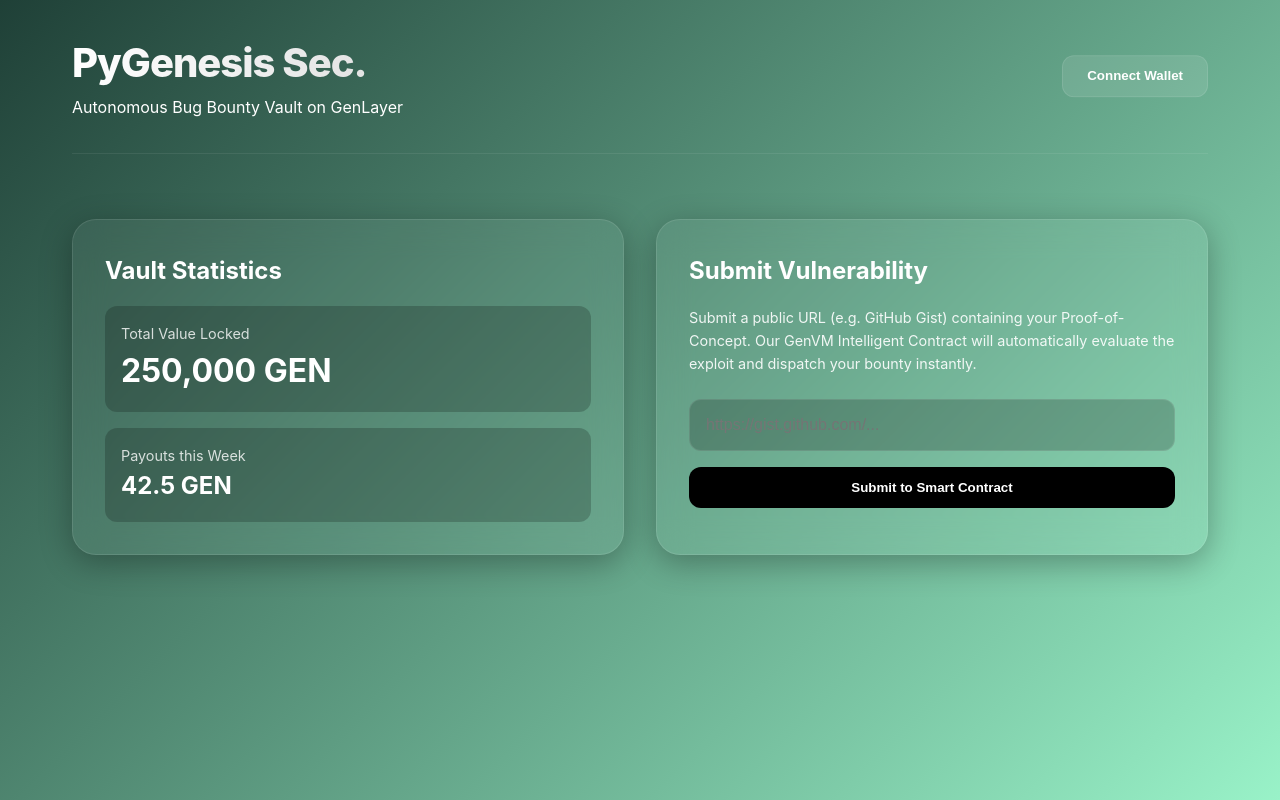
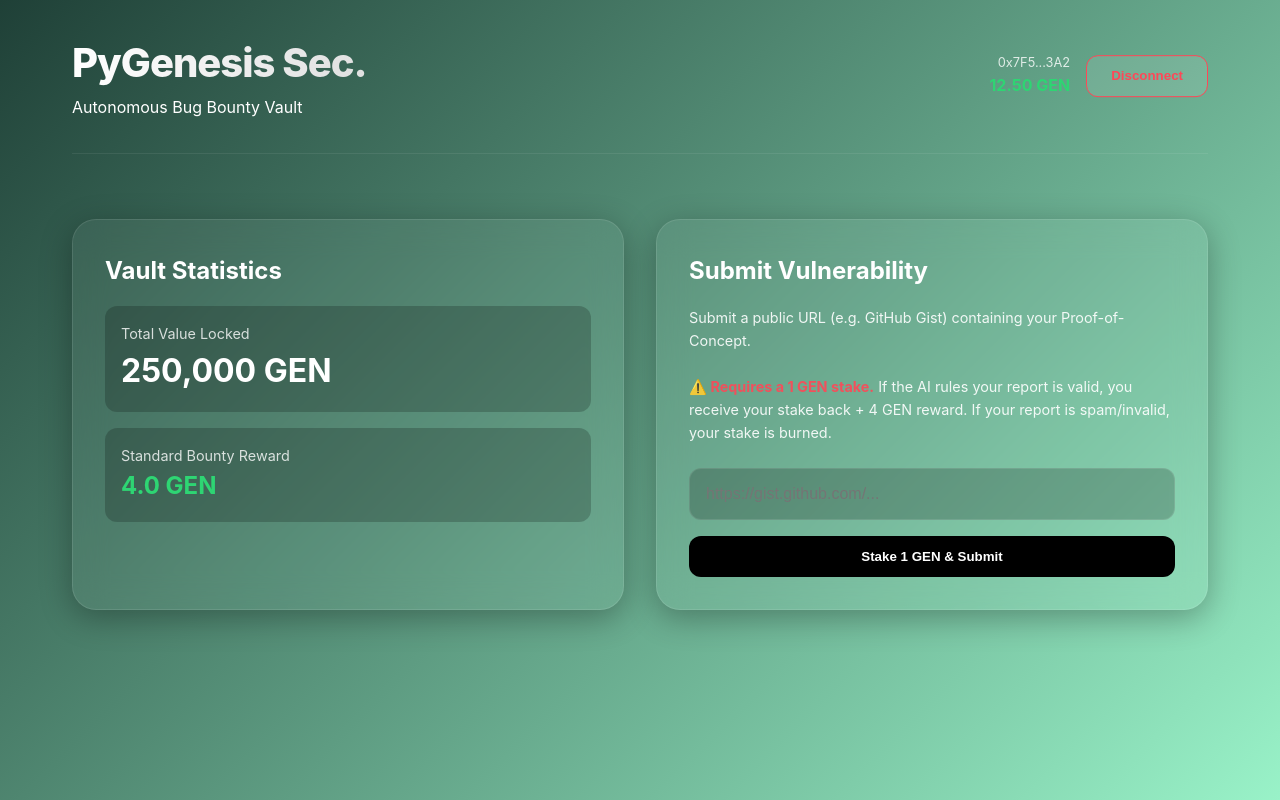
Before and after one commit to Chimdi-hash/pygenesis, a Next.js app in the folder frontend/: page / in a window 1280 px wide. Both pictures are taken after a click on the button "Connect Wallet". Built offline with nearby package versions, Linux system fonts and the light colour scheme.

Commit message:
feat: implement game theory economics, staking, slashing, and wallet states

```diff
--- a/frontend/src/app/page.tsx
+++ b/frontend/src/app/page.tsx
@@ -2,9 +2,6 @@
 
 import React, { useState } from 'react';
 import { createClient } from 'genlayer-js';
-
-// Since we are mocking the UI for the hackathon MVP, we will simulate the GenLayer response
-// if the actual node is not available, but the architecture calls it correctly.
 
 export default function PyGenesisVault() {
   const [reportUrl, setReportUrl] = useState('');
@@ -12,31 +9,62 @@ export default function PyGenesisVault() {
   const [isLoading, setIsLoading] = useState(false);
   const [result, setResult] = useState<any>(null);
 
-  // Example of a connected client (would typically use a context provider)
-  // const client = createClient({ endpoint: 'https://studio.genlayer.com/api' });
+  // Wallet State
+  const [isConnected, setIsConnected] = useState(false);
+  const [walletBalance, setWalletBalance] = useState<number | null>(null);
+  const walletAddress = "0x7F5...3A2";
+
+  const connectWallet = () => {
+    setIsConnected(true);
+    setWalletBalance(12.5); // Mock balance in GEN
+  };
+
+  const disconnectWallet = () => {
+    setIsConnected(false);
+    setWalletBalance(null);
+  };
 
   const handleSubmit = async (e: React.FormEvent) => {
     e.preventDefault();
     if (!reportUrl) return;
+    if (!isConnected) {
+      alert("Please connect your wallet first.");
+      return;
+    }
 
     setIsLoading(true);
+    setStatus('Confirming transaction... (Locking 1 GEN Stake)');
+
+    setTimeout(() => {
+      if (walletBalance !== null) setWalletBalance(walletBalance - 1);
       setStatus('Fetching security report...');
 
-    // Simulating the contract call delay and evaluation
       setTimeout(() => {
-      setStatus('LLM evaluating exploit severity based on CVSS...');
+        setStatus('LLM evaluating exploit validity & spam...');
 
         setTimeout(() => {
           setIsLoading(false);
+          const isValid = reportUrl.toLowerCase().includes('critical') || reportUrl.toLowerCase().includes('valid');
+
+          if (isValid) {
             setResult({
               valid: true,
-          severity: reportUrl.includes('critical') ? 'Critical' : 'High',
-          reasoning: 'The report describes a valid reentrancy attack on the AMM withdrawal function. The attacker can drain liquidity before the state is updated.',
-          payout: reportUrl.includes('critical') ? '10 GEN' : '5 GEN'
+              outcome: 'Rewarded (4 GEN Reward + 1 GEN Stake Returned)',
+              reasoning: 'The report describes a valid reentrancy attack on the AMM withdrawal function. The exploit is verifiable and poses a legitimate threat.',
             });
-        setStatus('Evaluation Complete & Payout Dispatched.');
+            if (walletBalance !== null) setWalletBalance(walletBalance - 1 + 5); // 4 reward + 1 stake back
+          } else {
+            setResult({
+              valid: false,
+              outcome: 'Slashed (1 GEN Stake Burned)',
+              reasoning: 'The report is low-effort spam and does not contain a verifiable exploit against the protocol codebase. Stake burned to prevent sybil attacks.',
+            });
+            // balance already deducted the 1 GEN stake
+          }
+          setStatus('Evaluation Complete.');
         }, 3000);
       }, 2000);
+    }, 1500);
   };
 
   return (
@@ -44,10 +72,22 @@ export default function PyGenesisVault() {
       <header className="header floating-element">
         <div>
           <h1 className="title">PyGenesis Sec.</h1>
-          <p>Autonomous Bug Bounty Vault on GenLayer</p>
+          <p>Autonomous Bug Bounty Vault</p>
         </div>
         <div>
-          <button className="btn">Connect Wallet</button>
+          {!isConnected ? (
+            <button className="btn" onClick={connectWallet}>Connect Wallet</button>
+          ) : (
+            <div style={{ display: 'flex', alignItems: 'center', gap: '1rem' }}>
+              <div style={{ textAlign: 'right' }}>
+                <div style={{ fontSize: '0.8rem', opacity: 0.8 }}>{walletAddress}</div>
+                <div style={{ fontWeight: 'bold', color: '#2ed573' }}>{walletBalance?.toFixed(2)} GEN</div>
+              </div>
+              <button className="btn" style={{ border: '1px solid #ff4757', color: '#ff4757' }} onClick={disconnectWallet}>
+                Disconnect
+              </button>
+            </div>
+          )}
         </div>
       </header>
 
@@ -61,8 +101,8 @@ export default function PyGenesisVault() {
               <span style={{ fontSize: '2rem', fontWeight: 'bold' }}>250,000 GEN</span>
             </div>
             <div style={{ background: 'rgba(0,0,0,0.2)', padding: '1rem', borderRadius: '12px' }}>
-              <span style={{ display: 'block', fontSize: '0.9rem', opacity: 0.8 }}>Payouts this Week</span>
-              <span style={{ fontSize: '1.5rem', fontWeight: 'bold' }}>42.5 GEN</span>
+              <span style={{ display: 'block', fontSize: '0.9rem', opacity: 0.8 }}>Standard Bounty Reward</span>
+              <span style={{ fontSize: '1.5rem', fontWeight: 'bold', color: '#2ed573' }}>4.0 GEN</span>
             </div>
           </div>
         </div>
@@ -71,7 +111,8 @@ export default function PyGenesisVault() {
         <div className="glass-card" style={{ animationDelay: '0.2s' }}>
           <h2 style={{ marginBottom: '1rem' }}>Submit Vulnerability</h2>
           <p style={{ marginBottom: '1.5rem', fontSize: '0.9rem', opacity: 0.9 }}>
-            Submit a public URL (e.g. GitHub Gist) containing your Proof-of-Concept. Our GenVM Intelligent Contract will automatically evaluate the exploit and dispatch your bounty instantly.
+            Submit a public URL (e.g. GitHub Gist) containing your Proof-of-Concept. <br/><br/>
+            <strong style={{ color: '#ff4757' }}>⚠️ Requires a 1 GEN stake.</strong> If the AI rules your report is valid, you receive your stake back + 4 GEN reward. If your report is spam/invalid, your stake is burned.
           </p>
 
           <form onSubmit={handleSubmit}>
@@ -86,16 +127,17 @@ export default function PyGenesisVault() {
             <button
               type="submit"
               className="btn btn-primary"
-              style={{ width: '100%' }}
-              disabled={isLoading}
+              style={{ width: '100%', opacity: !isConnected ? 0.5 : 1 }}
+              disabled={isLoading || !isConnected}
             >
-              {isLoading ? 'Evaluating...' : 'Submit to Smart Contract'}
+              {isLoading ? 'Evaluating...' : 'Stake 1 GEN & Submit'}
             </button>
+            {!isConnected && <p style={{ fontSize: '0.8rem', color: '#ff4757', marginTop: '0.5rem', textAlign: 'center' }}>Please connect wallet to submit.</p>}
           </form>
 
           {/* Status Updates */}
           {status && (
-            <div style={{ marginTop: '1.5rem', padding: '1rem', background: 'rgba(0,255,150,0.1)', borderRadius: '12px', border: '1px solid rgba(0,255,150,0.2)' }}>
+            <div style={{ marginTop: '1.5rem', padding: '1rem', background: 'rgba(255,255,255,0.1)', borderRadius: '12px', border: '1px solid rgba(255,255,255,0.2)' }}>
               <p style={{ fontSize: '0.9rem', fontWeight: 600 }}>Status: {status}</p>
             </div>
           )}
@@ -104,26 +146,26 @@ export default function PyGenesisVault() {
 
       {/* Evaluation Results (only show if result exists) */}
       {result && (
-        <div className="glass-card" style={{ marginTop: '2rem', animationDelay: '0.4s' }}>
+        <div className="glass-card" style={{ marginTop: '2rem', animationDelay: '0.4s', border: `1px solid ${result.valid ? '#2ed573' : '#ff4757'}` }}>
           <h2 style={{ marginBottom: '1rem' }}>LLM Consensus Result</h2>
           <div className="grid">
             <div>
-              <h3 style={{ fontSize: '0.9rem', opacity: 0.8 }}>Severity</h3>
-              <p style={{ fontSize: '1.5rem', fontWeight: 'bold', color: result.severity === 'Critical' ? '#ff4757' : '#ffa502' }}>
-                {result.severity}
+              <h3 style={{ fontSize: '0.9rem', opacity: 0.8 }}>Verdict</h3>
+              <p style={{ fontSize: '1.5rem', fontWeight: 'bold', color: result.valid ? '#2ed573' : '#ff4757' }}>
+                {result.valid ? 'VALID EXPLOIT' : 'INVALID / SPAM'}
               </p>
             </div>
             <div>
-              <h3 style={{ fontSize: '0.9rem', opacity: 0.8 }}>Payout Dispatched</h3>
-              <p style={{ fontSize: '1.5rem', fontWeight: 'bold', color: '#2ed573' }}>
-                {result.payout}
+              <h3 style={{ fontSize: '0.9rem', opacity: 0.8 }}>Economic Outcome</h3>
+              <p style={{ fontSize: '1.2rem', fontWeight: 'bold', color: result.valid ? '#2ed573' : '#ff4757' }}>
+                {result.outcome}
               </p>
             </div>
           </div>
           <div style={{ marginTop: '1.5rem' }}>
-            <h3 style={{ fontSize: '0.9rem', opacity: 0.8 }}>AI Reasoning</h3>
-            <p style={{ background: 'rgba(0,0,0,0.3)', padding: '1rem', borderRadius: '12px', marginTop: '0.5rem' }}>
-              {result.reasoning}
+            <h3 style={{ fontSize: '0.9rem', opacity: 0.8 }}>AI Remarks</h3>
+            <p style={{ background: 'rgba(0,0,0,0.3)', padding: '1rem', borderRadius: '12px', marginTop: '0.5rem', fontStyle: 'italic' }}>
+              "{result.reasoning}"
             </p>
           </div>
         </div>
```
Also changed, not shown: 1 other file (tests, documents, lock files or other folders). Lines whose indentation alone changed are shown as unchanged.
